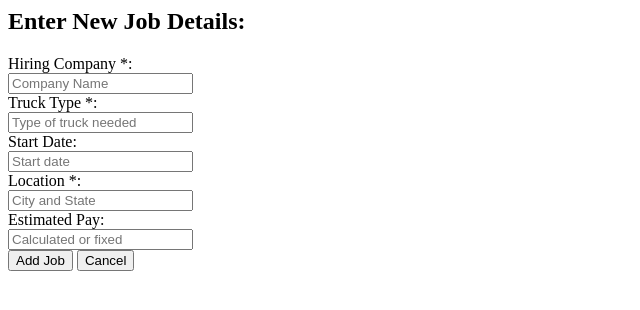
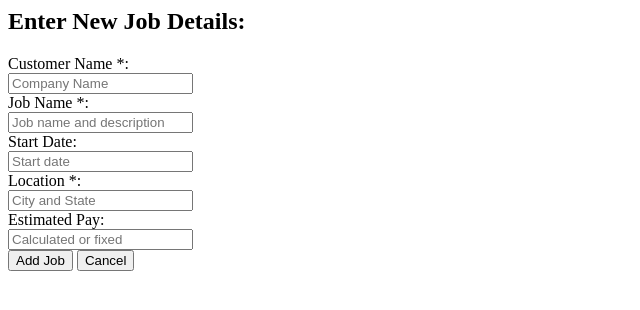
Before and after one commit to tigelane/dlt_worksheets, a Flask app: template templates/enter_new_job.html in a window 1280 px wide. Shown: the top 310 px of the page, without its empty margins (0-640 px from the left). Run offline with Flask 2, Linux system fonts and the light colour scheme; the template is opened without the code that fills it, so the values that code supplies are empty.

Commit message:
Updating and fixing info

```diff
--- a/templates/enter_new_job.html
+++ b/templates/enter_new_job.html
@@ -3,15 +3,15 @@
     <h2>Enter New Job Details:</h2>
         <form class="form-horizontal" value="form" action="add_new_job" method="POST">
           <div class="form-group">
-            <label class="control-label col-sm-2" for="hco">Hiring Company *:</label>
+            <label class="control-label col-sm-2" for="hco">Customer Name *:</label>
             <div class="col-sm-10">
               <input type="text" class="form-control" name="hco" id="hco" placeholder="Company Name">
             </div>
           </div>
           <div class="form-group">
-            <label class="control-label col-sm-2" for="ttype">Truck Type *:</label>
+            <label class="control-label col-sm-2" for="ttype">Job Name *:</label>
             <div class="col-sm-10">
-              <input type="text" class="form-control" name="ttype" id="ttype" placeholder="Type of truck needed">
+              <input type="text" class="form-control" name="ttype" id="ttype" placeholder="Job name and description">
             </div>
           </div>
           <div class="form-group">
```
Also changed, not shown: 3 other files.
